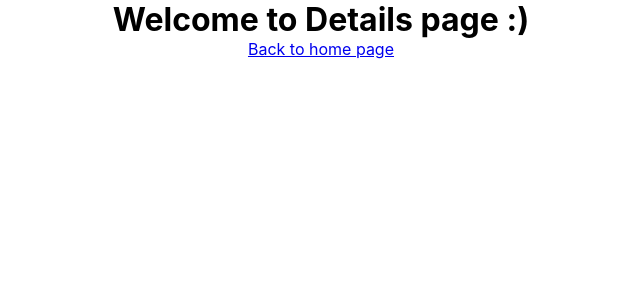
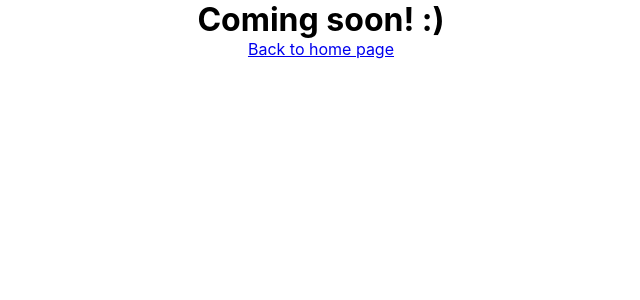
Before and after one commit to JohnnyJSz/kodflix, a React (Create React App) app: page /blackMirror in a window 1280 px wide. Shown: the top 300 px of the page, without its empty margins (319-959 px from the left). Built offline with nearby package versions, Linux system fonts and the light colour scheme.

Commit message:
introduce component state pull req #13

```diff
--- a/src/App.css
+++ b/src/App.css
@@ -29,7 +29,8 @@
   opacity: .4;
   position: absolute;
   bottom: -30%;
-  transition: bottom ease 1s;
+  /*cubic-bezier is the animation for the titles when hover*/
+  transition: bottom cubic-bezier(0.54, 0.07, 0.49, 0.98) .8s;
 }
 .titles:hover .overlayTitle{
   opacity: .8;
--- a/src/App.js
+++ b/src/App.js
@@ -1,8 +1,6 @@
 import React from 'react';
-
 import { BrowserRouter as Router, Route } from 'react-router-dom'
 import './App.css';
-
 import MovieGallery from './MovieGallery'
 import Details from './Details'
 
@@ -16,7 +14,4 @@
     </Router>
   );
 }
-
-
-
 export default App;
--- a/src/Details.js
+++ b/src/Details.js
@@ -1,11 +1,28 @@
-import React from 'react';
+import React, { Component } from 'react';
 import { Link } from 'react-router-dom';
 
-export default function Details(){
-    return (
-        <div>
-          <h1>Welcome to Details page :)</h1>
+export default class Details extends Component {
+  constructor() {
+    super();
+    this.state = {
+      welcomeMessage: 'Hello, this will be the details page for each Movie & TV Show :)'
+    }
+  }
+
+  componentDidMount() {
+    setTimeout(() => {
+      this.setState({
+        welcomeMessage: 'Coming soon! :)'
+      });
+    }, 3000);
+  }
+
+  render() {
+    return(
+      <div>
+          <h1>{this.state.welcomeMessage}</h1>
           <Link to='/'>Back to home page</Link>
-        </div>
-    )
+      </div>
+    );
+  }
 }
--- a/src/GetMoviesData.js
+++ b/src/GetMoviesData.js
@@ -1,4 +1,3 @@
-
 import blackMirrorCover from './images/blackMirrorCover.jpg';
 import breakingBadCover from './images/breakingBadCover.jpg';
 import deathNoteCover from './images/deathNoteCover.jpg';
--- a/src/Movie.js
+++ b/src/Movie.js
@@ -1,9 +1,7 @@
 import React from 'react';
 import { Link } from 'react-router-dom';
 
-//import MovieData from '.MovieData';
-
-export default function Movie({ id, title , cover }) {
+export default function Movie({ title, cover, id }) {
     return (
         <Link to={`/${id}`} className='titles'>
             <img src={cover} alt={`${title} cover`} />
```
Also changed, not shown: src/MovieGallery.js (+5 -5 lines).
